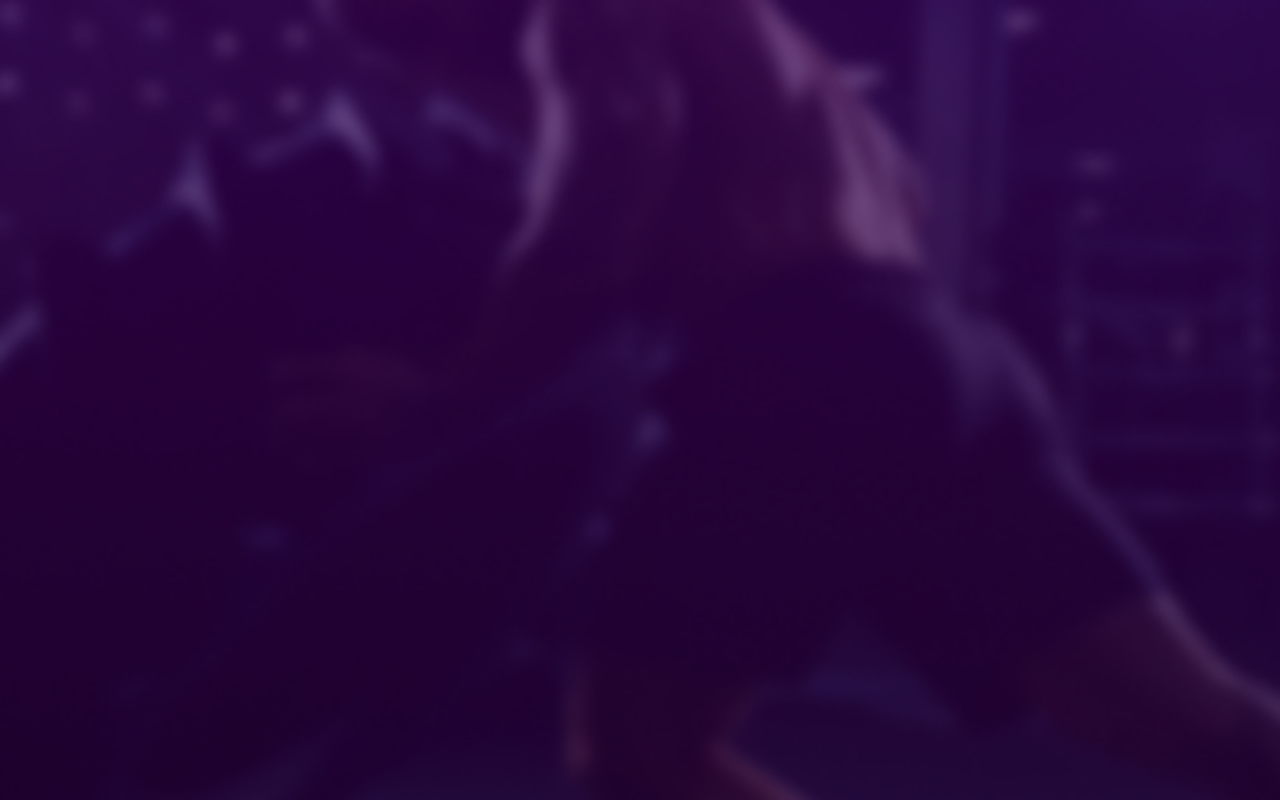
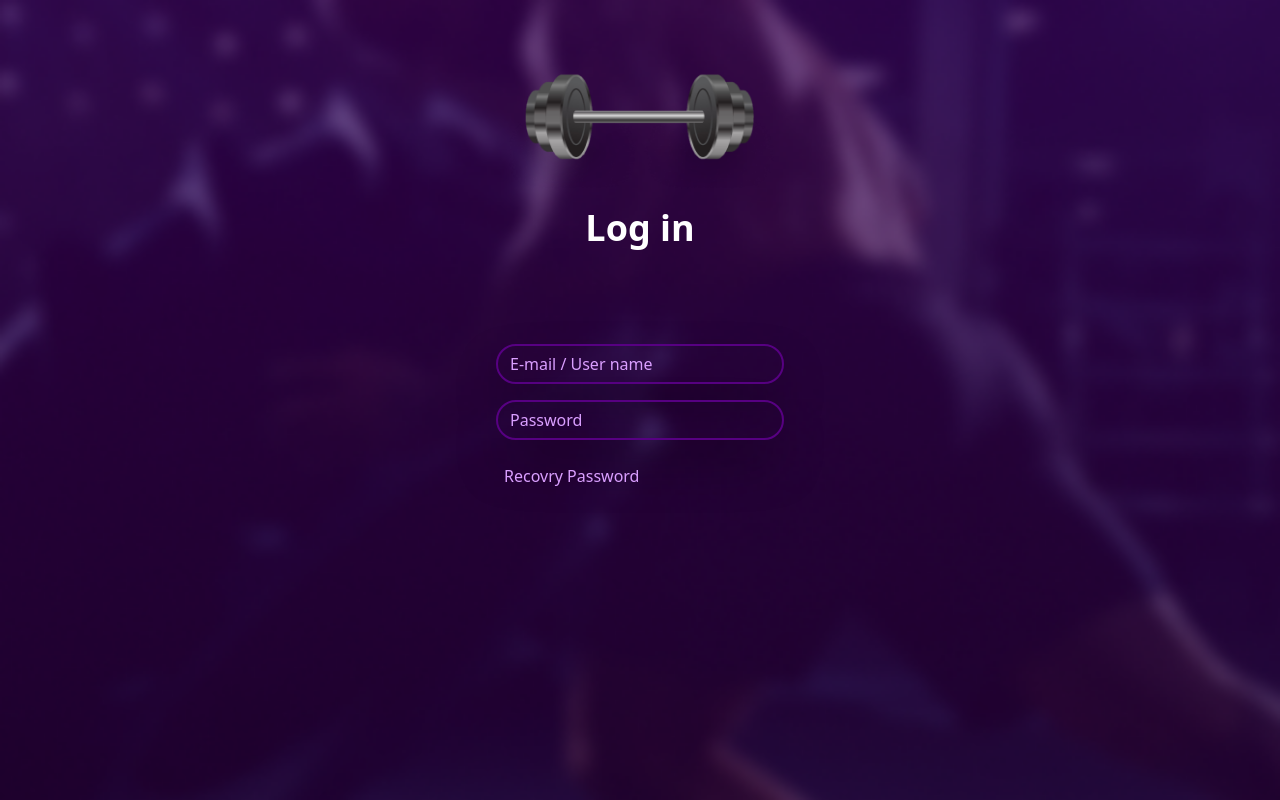
Before and after one commit to raha-mtlbi/Fitness, a React (Vite) app: page /login in a window 1280 px wide. Before the commit this address had no page. Built offline with nearby package versions, Linux system fonts and the light colour scheme.

Commit message:
login page design

```diff
--- a/src/App.jsx
+++ b/src/App.jsx
@@ -5,6 +5,7 @@ import UserType from "./pages/UserType";
 import AthleteSignup from "./pages/AthleteSignup";
 import { Route, Routes } from "react-router-dom";
 import CoachSignup from "./pages/CoachSignup";
+import Login from "./pages/Login";
 
 export default function App() {
   return (
@@ -14,6 +15,7 @@ export default function App() {
         <Route path="/userType" element={<UserType />} />
         <Route path="/athleteSignup" element={<AthleteSignup />} />
         <Route path="/coachSignup" element={<CoachSignup />} />
+        <Route path="/login" element={<Login />} />
       </Routes>
       <BackgroundImage />
     </div>
--- a/src/pages/Login.jsx
+++ b/src/pages/Login.jsx
@@ -0,0 +1,25 @@
+import React from "react";
+import dumbbell from "../images/dumbbell.png";
+import Input from "../component/Input";
+import { Link } from "react-router-dom";
+
+export default function Login() {
+  return (
+    <div className="flex-col flex gap-24 place-items-center text-center p-16">
+      <div className="flex-col flex gap-4">
+        <img src={dumbbell} className="h-32 w-72" />
+        <p className="text-white text-4xl font-bold">Log in</p>
+      </div>
+      <div className="flex flex-col gap-4">
+        <Input placeholder={"E-mail / User name"} />
+        <Input placeholder={"Password"} />
+        <Link
+          to="/recoveryPassword"
+          className="text-[#DA9FFF] text-base text-left p-2"
+        >
+          Recovry Password
+        </Link>
+      </div>
+    </div>
+  );
+}
--- a/src/pages/UserType.jsx
+++ b/src/pages/UserType.jsx
@@ -9,7 +9,7 @@ export default function UserType() {
     <div className="flex-col flex gap-16 place-items-center text-center p-16">
       <div className="flex-col flex gap-4">
         <img src={dumbbell} className="h-32 w-72" />
-        <p className="text-white text-3xl font-bold">Sign Up</p>
+        <p className="text-white text-4xl font-bold">Sign Up</p>
       </div>
 
       <div className="flex-col flex gap-9">
```
